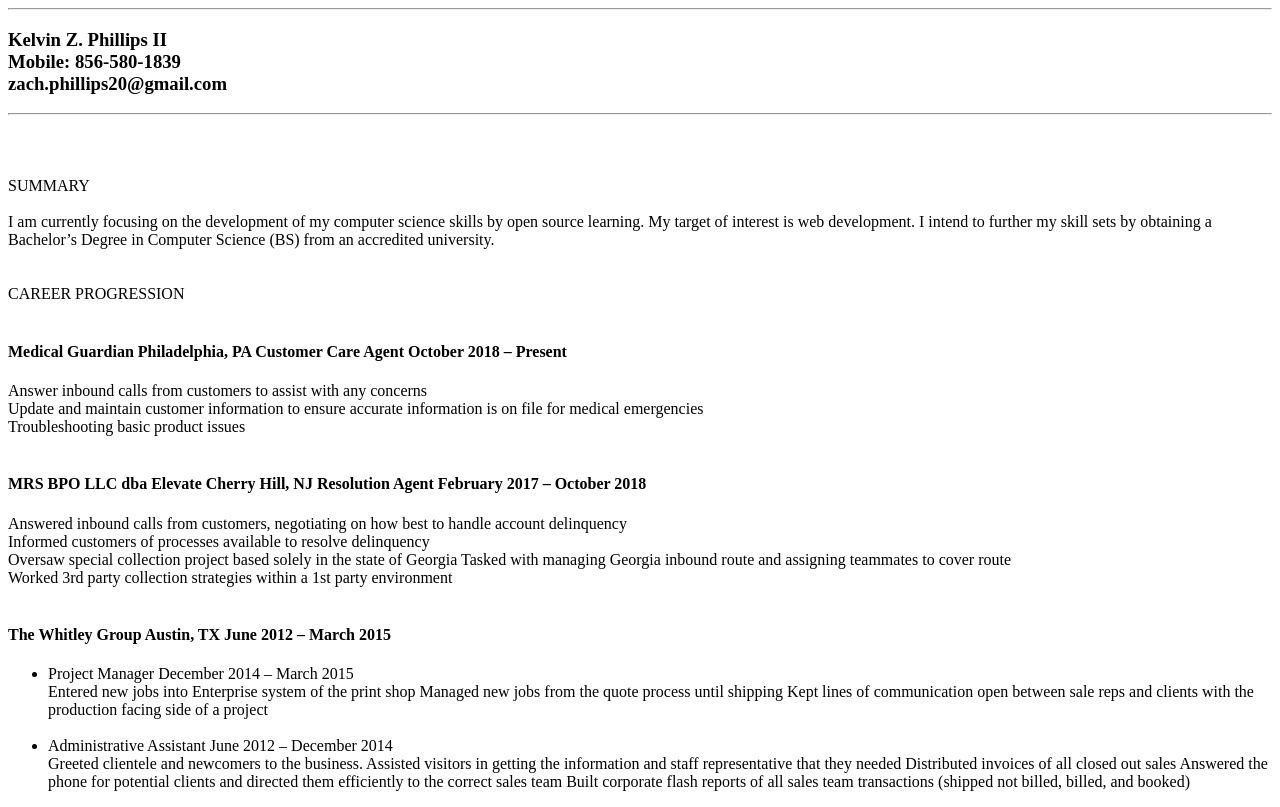
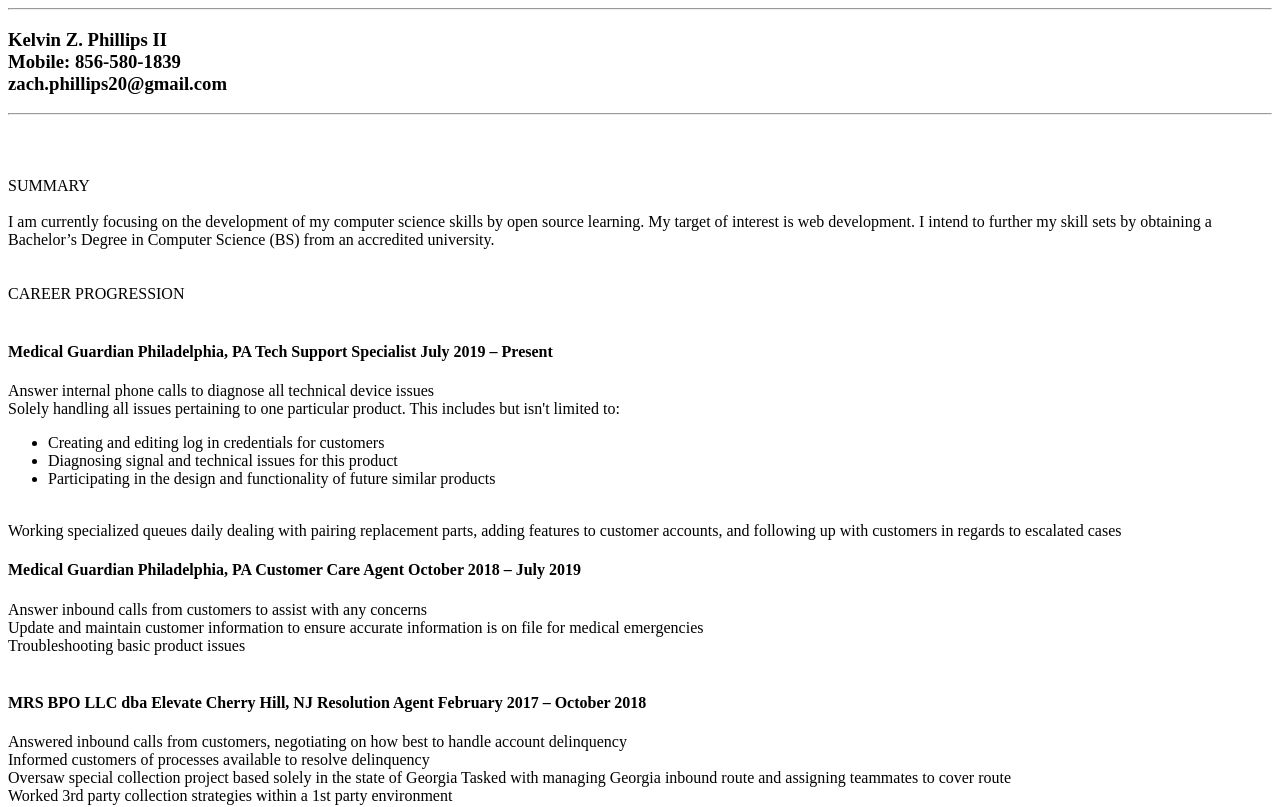
Before and after one commit to kpzosaur/kelvinsresume, a plain HTML site: page index.html in a window 1280 px wide. Shown: the top 807 px of the page. Drawn offline with Linux system fonts and the light colour scheme.

Commit message:
Update index.html

```diff
--- a/index.html
+++ b/index.html
@@ -29,7 +29,21 @@ CAREER PROGRESSION
 </br>
 <h4>Medical Guardian
 Philadelphia, PA
-  Customer Care Agent	October 2018 – Present</h4>
+  Tech Support Specialist	July 2019 – Present</h4>
+Answer internal phone calls to diagnose all technical device issues
+</br>
+Solely handling all issues pertaining to one particular product. This includes but isn't limited to:
+<ul>
+<li> Creating and editing log in credentials for customers
+<li> Diagnosing signal and technical issues for this product
+<li> Participating in the design and functionality of future similar products
+</ul>
+</br>
+Working specialized queues daily dealing with pairing replacement parts, adding features to customer accounts, and following up with customers in regards to escalated cases
+
+<h4>Medical Guardian
+Philadelphia, PA
+  Customer Care Agent	October 2018 – July 2019</h4>
 Answer inbound calls from customers to assist with any concerns
 </br>
 Update and maintain customer information to ensure accurate information is on file for medical emergencies
```
